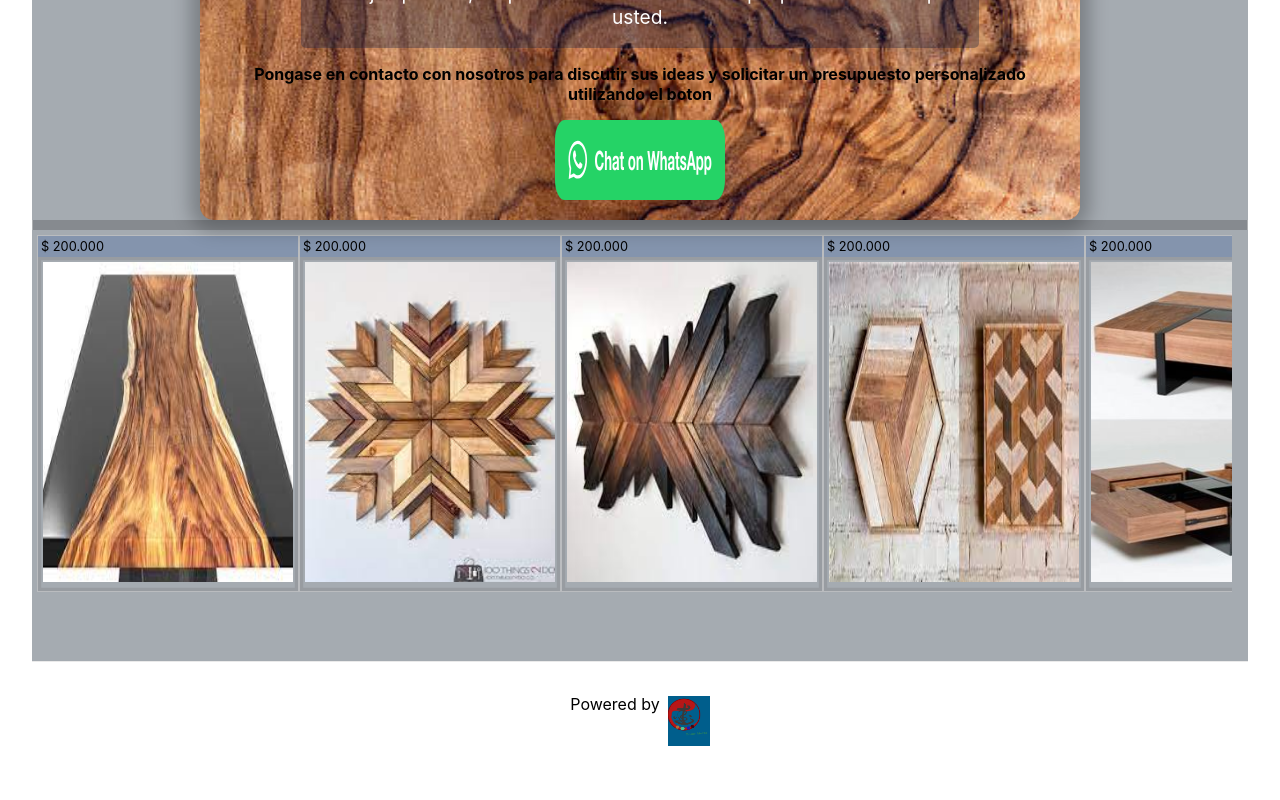
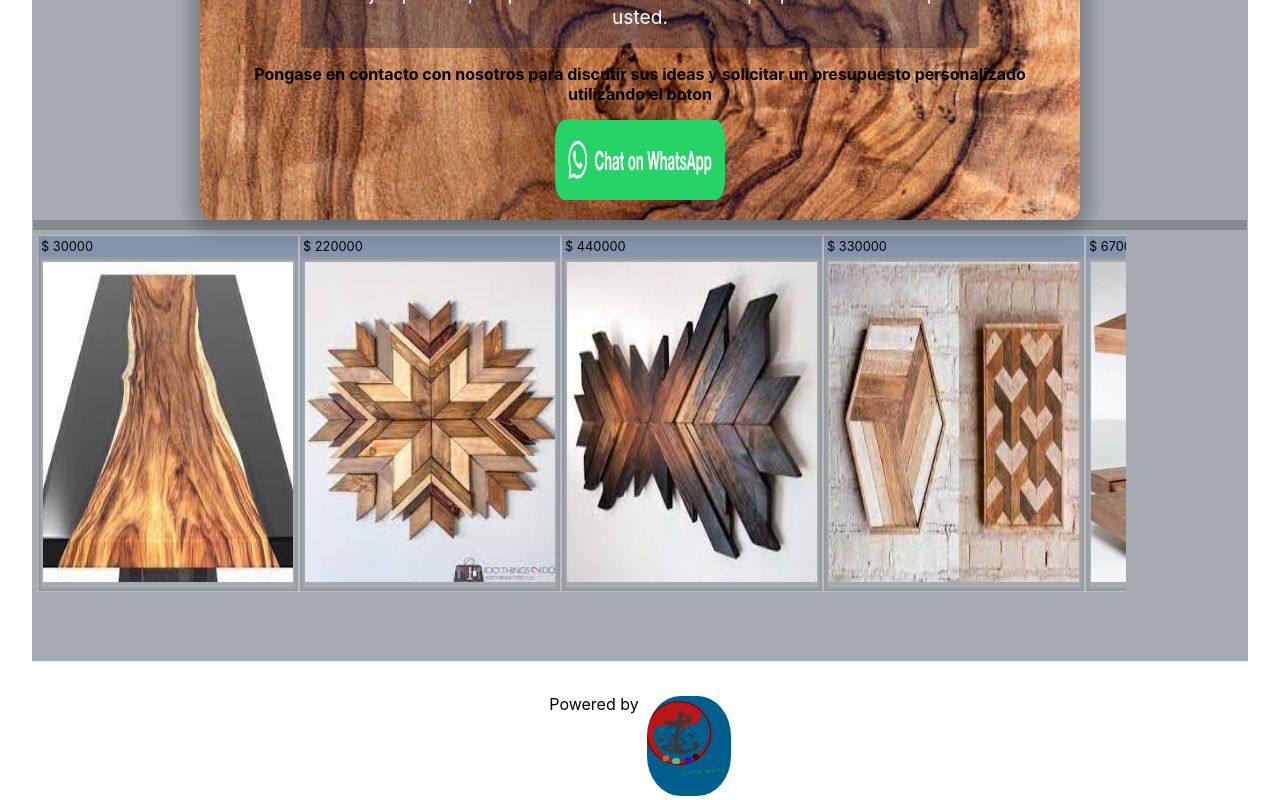
Before and after one commit to JCODEXs/my-joinery, a Next.js app: page / in a window 1280 px wide. Shown: the part 1119-1919 px from the top of the page. Before the commit the page ends 1869 px from the top, so only its background shows below. Built offline with nearby package versions, Linux system fonts and the light colour scheme.

Commit message:
VersionRevisada

```diff
--- a/components/Gallery/secondGallery.js
+++ b/components/Gallery/secondGallery.js
@@ -8,96 +8,6 @@ export default function Gallery({ images }) {
     const [scrollPosition, setScrollPosition] = useState(0);
 
 
-    // useEffect(() => {
-    //   // Define the scroll position and duration for each image
-    //   const scrollPositions = [
-    //     { position: 0, duration: 2000 },
-    //     { position: 100, duration: 2000 },
-    //     { position: 200, duration: 2000 },
-    //     { position: 300, duration: 2000 },
-    //   ];
-
-    //   let currentIndex = 0;
-    //   let timeoutId;
-
-    //   const scrollContainer = () => {
-    //     const { position, duration } = scrollPositions[currentIndex];
-    //     const container = containerRef.current;
-    //     const scrollWidth = container.scrollWidth - container.clientWidth;
-    //     const scrollPosition = (scrollWidth * position) / 300;
-
-    //     // Animate the scroll position using requestAnimationFrame
-    //     let start = null;
-    //     const step = (timestamp) => {
-    //       if (!start) start = timestamp;
-    //       const progress = timestamp - start;
-    //       const newPosition = (scrollPosition * progress) / duration;
-    //       container.scrollLeft = newPosition;
-    //       if (progress < duration) {
-    //         requestAnimationFrame(step);
-    //       } else {
-    //         // Go to the next image after the duration has elapsed
-    //         currentIndex = (currentIndex + 1) % scrollPositions.length;
-    //         timeoutId = setTimeout(scrollContainer, 5000);
-    //       }
-    //     };
-
-    //     // Start the animation
-    //     requestAnimationFrame(step);
-    //   };
-
-    //   // Start the initial timeout
-    //   timeoutId = setTimeout(scrollContainer, 5000);
-
-    //   // Cleanup function to clear the timeout when the component unmounts
-    //   return () => {
-    //     clearTimeout(timeoutId);
-    //   };
-    // }, []);
-    // useEffect(() => {
-    //     // Define the scroll position and duration for each image
-    //     const scrollPositions = Array.from({ length: 30}, (_, i) => ({
-    //       position: i * 300,
-    //       duration: 1500
-    //     }));
-
-    //     let currentIndex = 0;
-    //     let timeoutId;
-
-    //     const scrollContainer = () => {
-    //       const { position, duration } = scrollPositions[currentIndex];
-    //       const container = containerRef.current;
-    //       const scrollWidth = container.scrollWidth - container.clientWidth;
-    //       const scrollPosition = (scrollWidth * position) / 3000;
-
-    //       // Animate the scroll position using requestAnimationFrame
-    //       let start = null;
-    //       const step = (timestamp) => {
-    //         if (!start) start = timestamp;
-    //         const progress = timestamp - start;
-    //         const newPosition = (scrollPosition * progress) / duration;
-    //         container.scrollLeft = newPosition;
-    //         if (progress < duration) {
-    //           requestAnimationFrame(step);
-    //         } else {
-    //           // Go to the next image after the duration has elapsed
-    //           currentIndex = (currentIndex + 1) % scrollPositions.length;
-    //           timeoutId = setTimeout(scrollContainer, 3000);
-    //         }
-    //       };
-
-    //       // Start the animation
-    //       requestAnimationFrame(step);
-    //     };
-
-    //     // Start the initial timeout
-    //     timeoutId = setTimeout(scrollContainer, 3000);
-
-    //     // Cleanup function to clear the timeout when the component unmounts
-    //     return () => {
-    //       clearTimeout(timeoutId);
-    //     };
-    //   }, []);
     useEffect(() => {
         // Define the scroll position and duration for each image
         const scrollPositions = Array.from({ length: 12 }, (_, i) => ({
@@ -164,124 +74,6 @@ export default function Gallery({ images }) {
         };
       }, []);
 
-    // useEffect(() => {
-    //     // Define the scroll position and duration for each image
-    //     const scrollPositions = Array.from({ length: 30 }, (_, i) => ({
-    //       position: i * 300,
-    //       duration: 1500
-    //     }));
-
-    //     let currentIndex = 0;
-    //     let timeoutId;
-
-    //     const container = containerRef.current;
-    //     const scrollWidth = container.scrollWidth - container.clientWidth;
-    //     const maxIndex = scrollPositions.length - 1;
-
-    //     const updateIndex = () => {
-    //       const scrollPosition = container.scrollLeft;
-    //       const index = Math.min(
-    //         Math.floor((scrollPosition / scrollWidth) * 30),
-    //         maxIndex
-    //       );
-    //       currentIndex = index;
-    //     };
-
-    //     const scrollContainer = () => {
-    //       const { position, duration } = scrollPositions[currentIndex];
-    //       const scrollPosition = (scrollWidth * position) / 3000;
-
-    //       // Animate the scroll position using requestAnimationFrame
-    //       let start = null;
-    //       const step = (timestamp) => {
-    //         if (!start) start = timestamp;
-    //         const progress = timestamp - start;
-    //         const newPosition = (scrollPosition * progress) / duration;
-    //         container.scrollLeft = newPosition;
-    //         if (progress < duration) {
-    //           requestAnimationFrame(step);
-    //         } else {
-    //           // Go to the next image after the duration has elapsed
-    //           currentIndex = (currentIndex + 1) % scrollPositions.length;
-    //           timeoutId = setInterval(scrollContainer, 3000);
-    //         }
-    //       };
-
-    //       // Start the animation
-    //       requestAnimationFrame(step);
-    //     };
-
-    //     // Start the initial timeout
-    //     timeoutId = setTimeout(scrollContainer, 3000);
-
-    //     // Add an event listener to the scroll container to detect user input
-    //     container.addEventListener('scroll', updateIndex);
-
-    //     // Cleanup function to clear the timeout and remove the event listener
-    //     return () => {
-    //         clearInterval(timeoutId);
-    //       container.removeEventListener('scroll', updateIndex);
-    //     };
-    //   }, []);
-
-
-//   useEffect(() => {
-//     // Define the scroll position and duration for each image
-//     const scrollPositions = Array.from({ length: 30}, (_, i) => ({
-//       position: i * 300,
-//       duration: 1500
-//     }));
-//     const imageWidth = 300;
-//     const newIndex = Math.floor(scrollPosition / imageWidth);
-//     setLastIndex(Math.min(newIndex, 29));
-
-//     let currentIndex = 0;
-//     let timeoutId;
-
-//     const scrollContainer = () => {
-//       const { position, duration } = scrollPositions[currentIndex];
-//       const container = containerRef.current;
-//       const scrollWidth = container.scrollWidth - container.clientWidth;
-//       const scrollPosition = (scrollWidth * position) / 3000;
-
-//       // Animate the scroll position using requestAnimationFrame
-//       let start = null;
-//       const step = (timestamp) => {
-//         if (!start) start = timestamp;
-//         const progress = timestamp - start;
-//         const newPosition = (scrollPosition * progress) / duration;
-//         container.scrollLeft = newPosition;
-//         setScrollPosition(container.scrollLeft); // Update the scroll position state
-//         if (progress < duration) {
-//           requestAnimationFrame(step);
-//         } else {
-//           // Go to the next image after the duration has elapsed
-//           currentIndex = (currentIndex + 1) % scrollPositions.length;
-//           setLastIndex(currentIndex); // Update the last index state
-//           timeoutId = setTimeout(scrollContainer, 3000);
-//         }
-//       };
-
-//       // Start the animation
-//       requestAnimationFrame(step);
-//     };
-
-//     // Start the initial timeout
-//     timeoutId = setTimeout(scrollContainer, 3000);
-
-//     // Attach event listener to the container element to update the scroll position state
-//     const handleScroll = () => {
-//       setScrollPosition(containerRef.current.scrollLeft);
-//     };
-//     containerRef.current.addEventListener('scroll', handleScroll);
-
-//     // Cleanup function to clear the timeout and event listener when the component unmounts
-//     return () => {
-//       clearTimeout(timeoutId);
-//       containerRef.current.removeEventListener('scroll', handleScroll);
-//     };
-//   }, []);
-
 
   const containerStyle = {
     borderLeft: "1px solid rgba(200,200,200,0.6)",
@@ -322,11 +114,11 @@ export default function Gallery({ images }) {
   return (
     <div>
       <div style={containerStyle}>{/* {`$${story.price} ${story.status}`} */}</div>
-      <div ref={containerRef} className="container"  style={{ display: "flex", maxWidth: "1200px", overflowX: "auto", scrollBehavior: "smooth"  , padding: "5px",}}>
+      <div ref={containerRef} className="container"  style={{ display: "flex", maxWidth: "90%", overflowX: "auto", scrollBehavior: "smooth"  , padding: "5px",}}>
         {images.map((image, index) => (
           <div key={index} style={{ border: "1px solid rgba(200,200,200,0.6)" }}>
             <div style={imageLabelStyle}>
-              <div> $ 200.000 </div>
+              <div>{ `$ ${100000*index+300000*Math.random(1).toFixed(1)}`} </div>
             </div>
             <div style={imageWrapperStyle}>
               <div key={index} style={imageContainerStyle}>
--- a/pages/index.js
+++ b/pages/index.js
@@ -32,6 +32,7 @@ const [images,setImages] = useState()
            {/* // <Image src="/MadeIn.png" alt="Vercel Logo" width={300} height={190} /> */}
             </h1>
         </div>
+
           <DealsSummary />
        {<div
  >
@@ -41,6 +42,7 @@ const [images,setImages] = useState()
 
 </div>
 }
+
       </main>
       <footer className={styles.footer}>
         Powered by{" "}
@@ -48,8 +50,9 @@ const [images,setImages] = useState()
           <Image
             src="/ColorMetta.png"
             alt="Vercel Logo"
-            width={42}
-            height={50}
+            width={84}
+            height={100}
+            style={{borderRadius:"40%"}}
           />
         </span>
       </footer>
```
